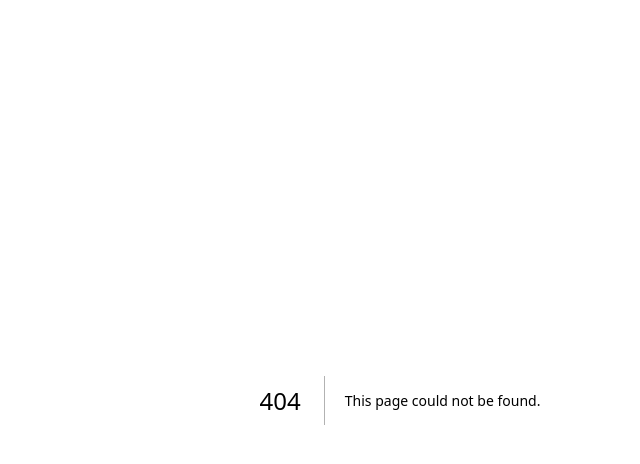
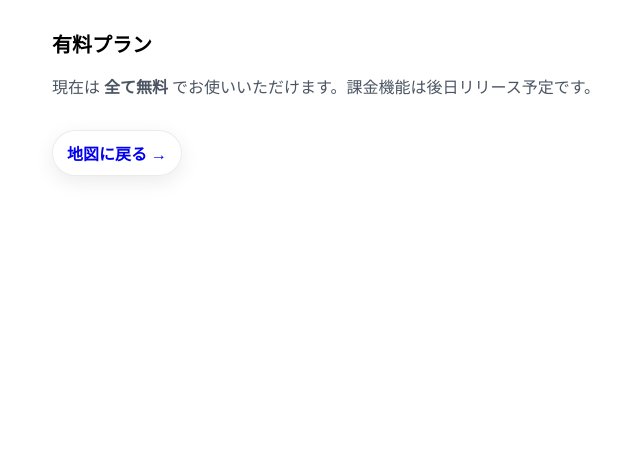
Before and after one commit to sakasakainfinity-dotcom/travel-memory, a Next.js app: page /plans in a window 1280 px wide. Before the commit this address had no page. Shown: the top 464 px of the page, without its empty margins (240-880 px from the left). Built offline with nearby package versions, Linux system fonts and the light colour scheme.

Commit message:
Create page.tsx

```diff
--- /dev/null
+++ b/src/app/plans/page.tsx
@@ -0,0 +1,13 @@
+import BackToMapButton from "@/components/BackToMapButton";
+
+export default function PlansPage() {
+  return (
+    <main style={{ maxWidth: 720, margin: "0 auto", padding: "16px 12px 80px" }}>
+      <h1 style={{ fontWeight: 900, fontSize: 20, marginBottom: 12 }}>有料プラン</h1>
+      <p style={{ color: "#4b5563" }}>
+        現在は <strong>全て無料</strong> でお使いいただけます。課金機能は後日リリース予定です。
+      </p>
+      <BackToMapButton />
+    </main>
+  );
+}
```
